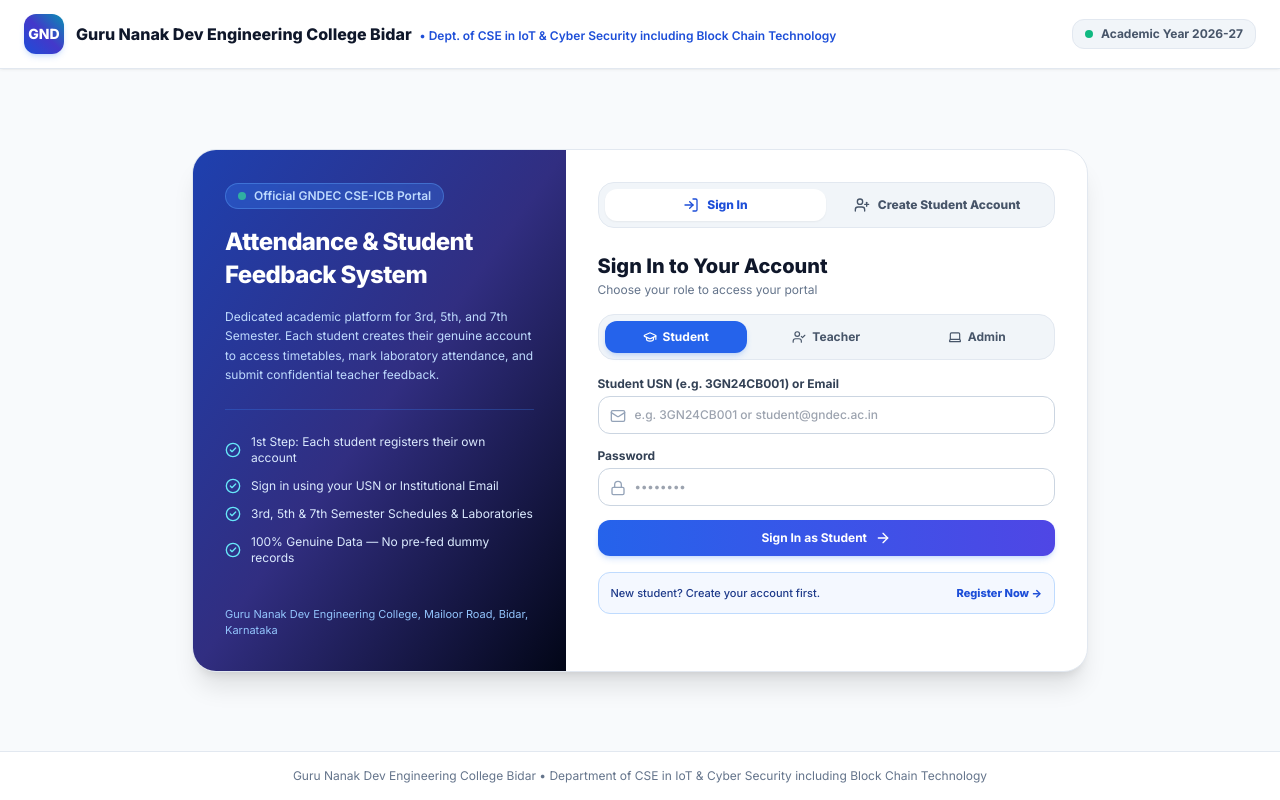
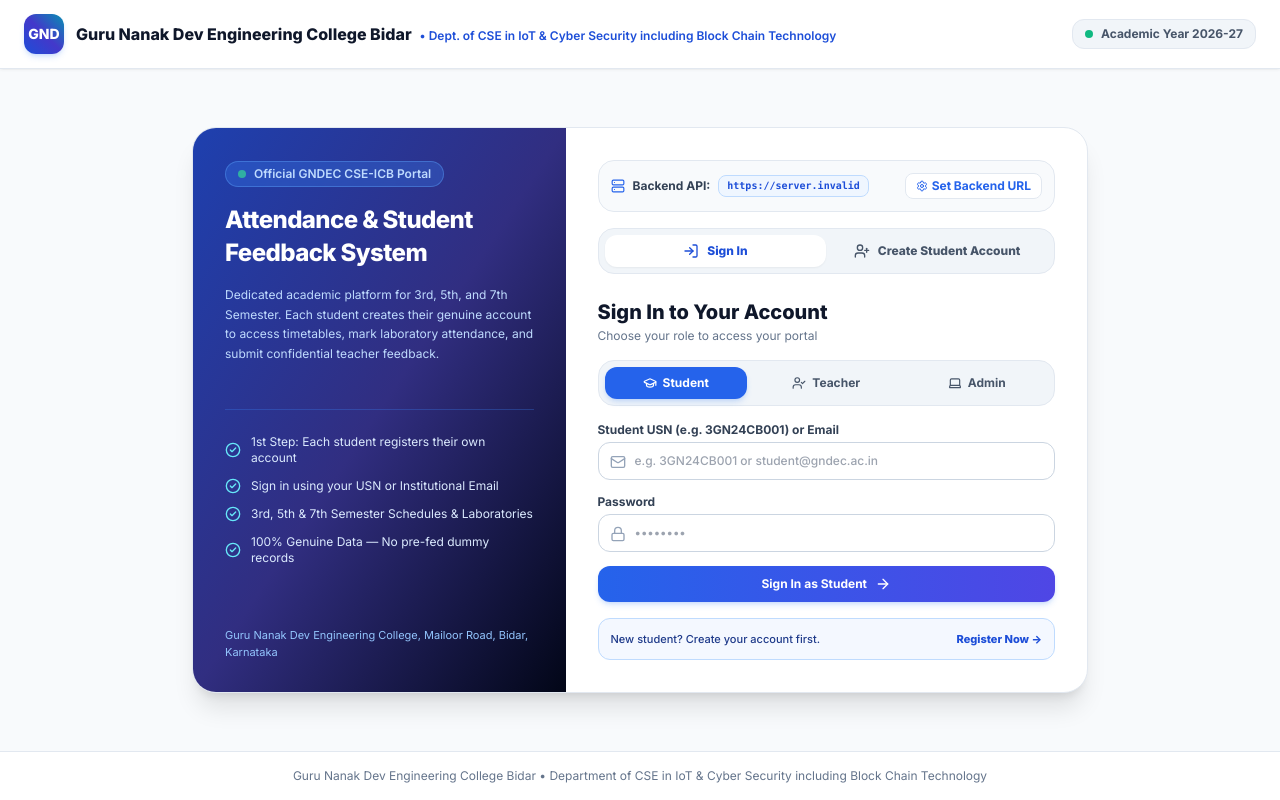
Before and after one commit to AkashLadde/Feedback, a React (Vite) app in the folder client/: page / in a window 1280 px wide. Built offline with nearby package versions, Linux system fonts and the light colour scheme; no server answers.

Commit message:
Add dynamic backend connection manager to solve 405 error on Vercel

```diff
--- a/client/src/pages/LoginPage.tsx
+++ b/client/src/pages/LoginPage.tsx
@@ -1,6 +1,6 @@
 import React, { useState } from 'react';
 import { useAuth } from '../context/AuthContext';
-import { api } from '../services/api';
+import { api, getApiBaseUrl, setApiBaseUrl } from '../services/api';
 import confetti from 'canvas-confetti';
 import {
   Shield,
@@ -19,12 +19,25 @@
   LogIn,
   Phone,
   User as UserIcon,
-  Sparkles
+  Sparkles,
+  Link2,
+  Server,
+  Settings,
+  RefreshCw
 } from 'lucide-react';
 
 export const LoginPage: React.FC = () => {
   const { login } = useAuth();
   const [authMode, setAuthMode] = useState<'LOGIN' | 'REGISTER'>('LOGIN');
+
+  // Backend API URL Configuration
+  const initialBaseUrl = getApiBaseUrl();
+  const [serverUrl, setServerUrl] = useState(initialBaseUrl);
+  const [showServerConfig, setShowServerConfig] = useState(
+    typeof window !== 'undefined' && window.location.hostname.includes('vercel.app') && !initialBaseUrl
+  );
+  const [testingServer, setTestingServer] = useState(false);
+  const [serverStatus, setServerStatus] = useState<'UNTESTED' | 'ONLINE' | 'ERROR'>('UNTESTED');
 
   // Login States
   const [roleTab, setRoleTab] = useState<'ADMIN' | 'TEACHER' | 'STUDENT'>('STUDENT');
@@ -132,6 +145,42 @@
     }
   };
 
+  const handleConnectServer = async (e?: React.FormEvent) => {
+    if (e) e.preventDefault();
+    setTestingServer(true);
+    setError(null);
+    setSuccessMsg(null);
+    setServerStatus('UNTESTED');
+
+    const clean = serverUrl.trim().replace(/\/+$/, '').replace(/\/api$/, '');
+    if (!clean) {
+      setApiBaseUrl('');
+      setServerStatus('ONLINE');
+      setSuccessMsg('Reverted to default /api endpoint.');
+      setTestingServer(false);
+      return;
+    }
+
+    try {
+      const resp = await fetch(`${clean}/api/health`, { method: 'GET' });
+      const data = await resp.json();
+      if (resp.ok && (data.status === 'HEALTHY' || data.system)) {
+        setApiBaseUrl(clean);
+        setServerStatus('ONLINE');
+        setSuccessMsg(`Connected successfully to backend server!`);
+      } else {
+        setApiBaseUrl(clean);
+        setServerStatus('ONLINE');
+        setSuccessMsg(`Backend URL set to ${clean}`);
+      }
+    } catch (err: any) {
+      setServerStatus('ERROR');
+      setError(`Cannot reach backend at ${clean}. Please verify the Render service is running and copy the URL.`);
+    } finally {
+      setTestingServer(false);
+    }
+  };
+
   return (
     <div className="min-h-screen bg-slate-50 flex flex-col justify-between">
       {/* Institutional Top Navigation Header */}
@@ -198,6 +247,57 @@
           {/* Right Form Panel: Sign In or Register */}
           <div className="md:col-span-7 p-6 sm:p-8 flex flex-col justify-between space-y-6">
             <div>
+              {/* Backend API Server Connectivity Bar */}
+              <div className="mb-4 bg-slate-50 border border-slate-200 rounded-2xl p-3">
+                <div className="flex items-center justify-between">
+                  <div className="flex items-center gap-2 text-xs font-bold text-slate-700">
+                    <Server className="w-3.5 h-3.5 text-blue-600" />
+                    <span>Backend API:</span>
+                    <span className="font-mono text-[10px] text-blue-700 bg-blue-50 px-2 py-0.5 rounded-lg border border-blue-200 truncate max-w-[170px] sm:max-w-[240px]">
+                      {serverUrl ? serverUrl : 'Local / Relative (/api)'}
+                    </span>
+                  </div>
+                  <button
+                    type="button"
+                    onClick={() => setShowServerConfig(!showServerConfig)}
+                    className="text-xs font-bold text-blue-600 hover:text-blue-800 flex items-center gap-1 bg-white px-2.5 py-1 rounded-lg border border-slate-200 shadow-xs"
+                  >
+                    <Settings className="w-3 h-3" />
+                    <span>{showServerConfig ? 'Close' : 'Set Backend URL'}</span>
+                  </button>
+                </div>
+
+                {showServerConfig && (
+                  <div className="mt-2.5 pt-2.5 border-t border-slate-200 space-y-2 animate-fadeIn">
+                    <p className="text-[11px] text-slate-600 leading-tight">
+                      Paste your live Render Backend URL (e.g. <code className="bg-slate-200 px-1 py-0.5 rounded font-mono text-slate-800">https://gndec-cse-feedback.onrender.com</code>) to connect the Vercel frontend:
+                    </p>
+                    <div className="flex gap-2">
+                      <input
+                        type="url"
+                        placeholder="https://your-app.onrender.com"
+                        value={serverUrl}
+                        onChange={(e) => setServerUrl(e.target.value)}
+                        className="flex-1 px-3 py-1.5 text-xs rounded-xl border border-slate-300 font-mono focus:ring-2 focus:ring-blue-500 outline-none bg-white"
+                      />
+                      <button
+                        type="button"
+                        onClick={handleConnectServer}
+                        disabled={testingServer}
+                        className="bg-blue-600 hover:bg-blue-700 text-white font-bold px-3 py-1.5 rounded-xl text-xs flex items-center gap-1.5 shadow-xs disabled:opacity-50"
+                      >
+                        {testingServer ? (
+                          <RefreshCw className="w-3.5 h-3.5 animate-spin" />
+                        ) : (
+                          <Link2 className="w-3.5 h-3.5" />
+                        )}
+                        <span>Save & Connect</span>
+                      </button>
+                    </div>
+                  </div>
+                )}
+              </div>
+
               {/* Primary Toggle: Sign In vs Create Student Account */}
               <div className="flex bg-slate-100 p-1.5 rounded-2xl border border-slate-200 mb-6">
                 <button
--- a/client/src/services/api.ts
+++ b/client/src/services/api.ts
@@ -1,4 +1,23 @@
-const API_BASE = (import.meta.env.VITE_API_URL ? import.meta.env.VITE_API_URL.replace(/\/+$/, '') : '') + '/api';
+export function getApiBaseUrl(): string {
+  const envUrl = import.meta.env.VITE_API_URL;
+  if (envUrl && envUrl.trim() !== '') {
+    return envUrl.trim().replace(/\/+$/, '');
+  }
+  const storedUrl = localStorage.getItem('labguard_api_url');
+  if (storedUrl && storedUrl.trim() !== '') {
+    return storedUrl.trim().replace(/\/+$/, '');
+  }
+  return '';
+}
+
+export function setApiBaseUrl(url: string) {
+  const cleaned = url.trim().replace(/\/+$/, '').replace(/\/api$/, '');
+  if (cleaned) {
+    localStorage.setItem('labguard_api_url', cleaned);
+  } else {
+    localStorage.removeItem('labguard_api_url');
+  }
+}
 
 function getAuthHeader(): Record<string, string> {
   const token = localStorage.getItem('labguard_token');
@@ -6,20 +25,40 @@
 }
 
 async function request<T>(endpoint: string, options: RequestInit = {}): Promise<T> {
+  const baseUrl = getApiBaseUrl();
+  const fullUrl = `${baseUrl}/api${endpoint}`;
+
   const headers = {
     'Content-Type': 'application/json',
     ...getAuthHeader(),
     ...(options.headers || {})
   };
 
-  const response = await fetch(`${API_BASE}${endpoint}`, {
-    ...options,
-    headers
-  });
+  let response: Response;
+  try {
+    response = await fetch(fullUrl, {
+      ...options,
+      headers
+    });
+  } catch (networkErr: any) {
+    if (!baseUrl && window.location.hostname.includes('vercel.app')) {
+      throw new Error('Backend URL is not configured on Vercel. Please set VITE_API_URL or enter your Render backend URL.');
+    }
+    throw new Error(networkErr.message || 'Network connection failed. Please ensure the backend server is running.');
+  }
 
   const data = await response.json().catch(() => ({}));
 
   if (!response.ok) {
+    if (response.status === 405 && !baseUrl && window.location.hostname.includes('vercel.app')) {
+      const err: any = new Error(
+        'Backend not connected (Status 405). The frontend on Vercel needs your Render backend URL. Please configure VITE_API_URL in Vercel or enter your Render backend URL.'
+      );
+      err.status = 405;
+      err.data = data;
+      throw err;
+    }
+
     const errorMsg = data?.error || data?.message || `Request failed with status ${response.status}`;
     const err: any = new Error(errorMsg);
     err.data = data;
```
